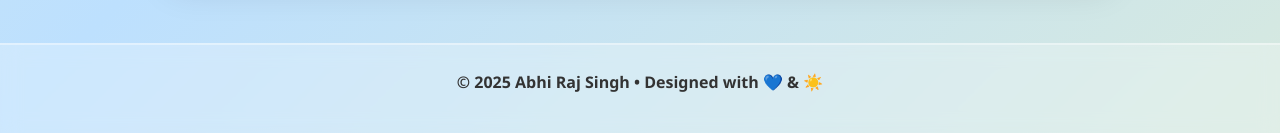
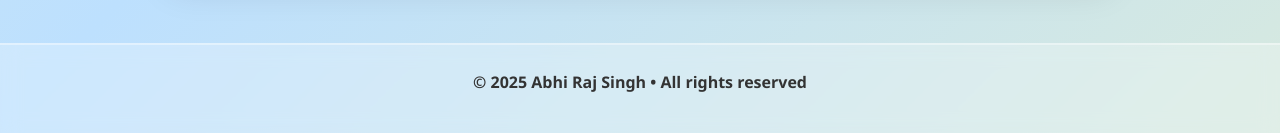
Before and after one commit to Abhiraj1121/About-me, a plain HTML site: page index.html in a window 1280 px wide. Shown: the part 1112-1245 px from the top of the page. Drawn offline with Linux system fonts and the light colour scheme.

Commit message:
Update index.html

```diff
--- a/index.html
+++ b/index.html
@@ -217,7 +217,7 @@
   </div>
 
   <footer>
-    <p>&copy; 2025 Abhi Raj Singh • Designed with 💙 & ☀️</p>
+    <p>&copy; 2025 Abhi Raj Singh • All rights reserved</p>
   </footer>
 </body>
 </html>
```
